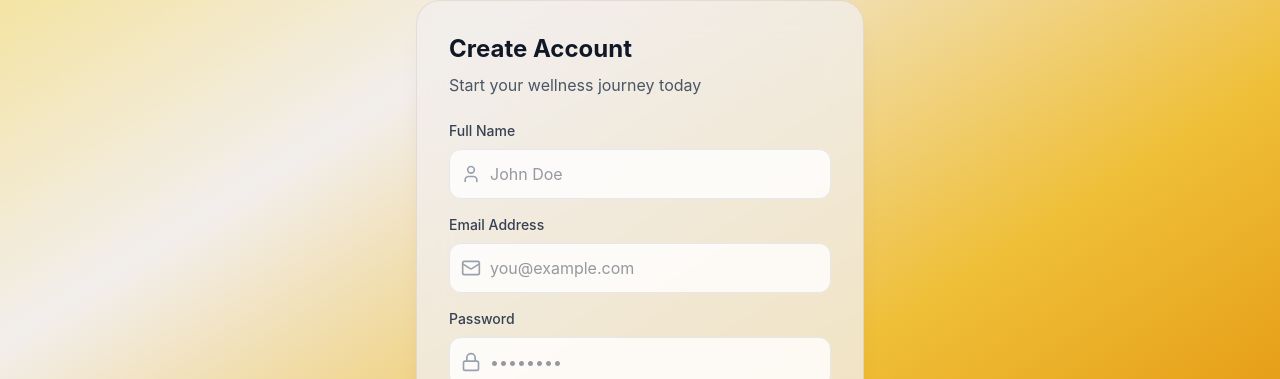
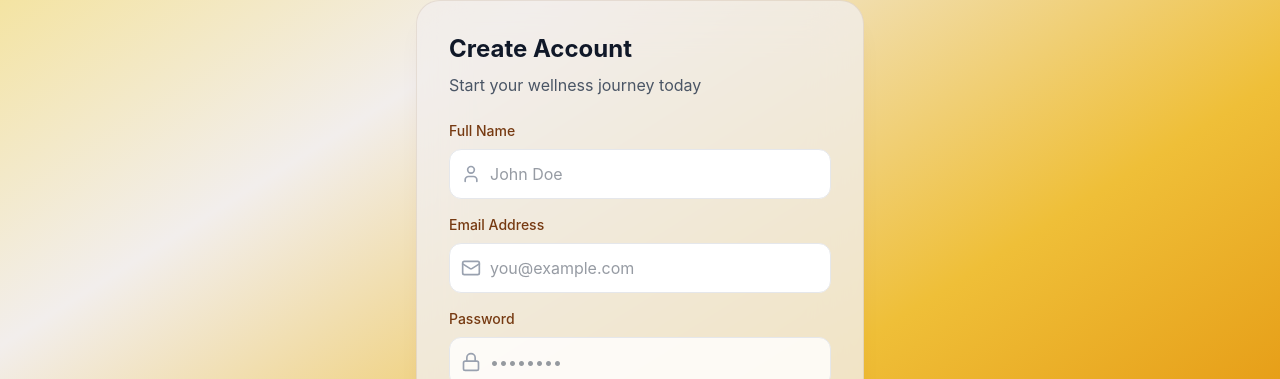
Before and after one commit to isrh17-a11y/Burnaware, a Next.js app in the folder frontend/: page /login in a window 1280 px wide. Both pictures are taken after a click on the button "Don't have an account? Sign up". Shown: the part 190-569 px from the top of the page. Built offline with nearby package versions, Linux system fonts and the light colour scheme; no server answers; a web font is replaced by a local one.

Commit message:
Fix text visibility on login page - darker labels and orange focus rings

```diff
--- a/frontend/app/login/page.tsx
+++ b/frontend/app/login/page.tsx
@@ -72,7 +72,7 @@ export default function LoginPage() {
           <form onSubmit={handleSubmit} className="space-y-4">
             {!isLogin && (
               <div>
-                <label className="block text-sm font-medium text-gray-700 mb-2">
+                <label className="block text-sm font-medium text-[#763A12] mb-2">
                   Full Name
                 </label>
                 <div className="relative">
@@ -81,7 +81,7 @@ export default function LoginPage() {
                     type="text"
                     value={formData.name}
                     onChange={(e) => setFormData({ ...formData, name: e.target.value })}
-                    className="w-full pl-10 pr-4 py-3 border border-gray-200 rounded-xl focus:outline-none focus:ring-2 focus:ring-[#6B9FE8] focus:border-transparent bg-white/80"
+                    className="w-full pl-10 pr-4 py-3 border border-gray-200 rounded-xl focus:outline-none focus:ring-2 focus:ring-orange-500 focus:border-transparent bg-white"
                     placeholder="John Doe"
                     required={!isLogin}
                   />
@@ -90,7 +90,7 @@ export default function LoginPage() {
             )}
 
             <div>
-              <label className="block text-sm font-medium text-gray-700 mb-2">
+              <label className="block text-sm font-medium text-[#763A12] mb-2">
                 Email Address
               </label>
               <div className="relative">
@@ -99,7 +99,7 @@ export default function LoginPage() {
                   type="email"
                   value={formData.email}
                   onChange={(e) => setFormData({ ...formData, email: e.target.value })}
-                  className="w-full pl-10 pr-4 py-3 border border-gray-200 rounded-xl focus:outline-none focus:ring-2 focus:ring-[#6B9FE8] focus:border-transparent bg-white/80"
+                  className="w-full pl-10 pr-4 py-3 border border-gray-200 rounded-xl focus:outline-none focus:ring-2 focus:ring-orange-500 focus:border-transparent bg-white"
                   placeholder="you@example.com"
                   required
                 />
@@ -107,7 +107,7 @@ export default function LoginPage() {
             </div>
 
             <div>
-              <label className="block text-sm font-medium text-gray-700 mb-2">
+              <label className="block text-sm font-medium text-[#763A12] mb-2">
                 Password
               </label>
               <div className="relative">
```
